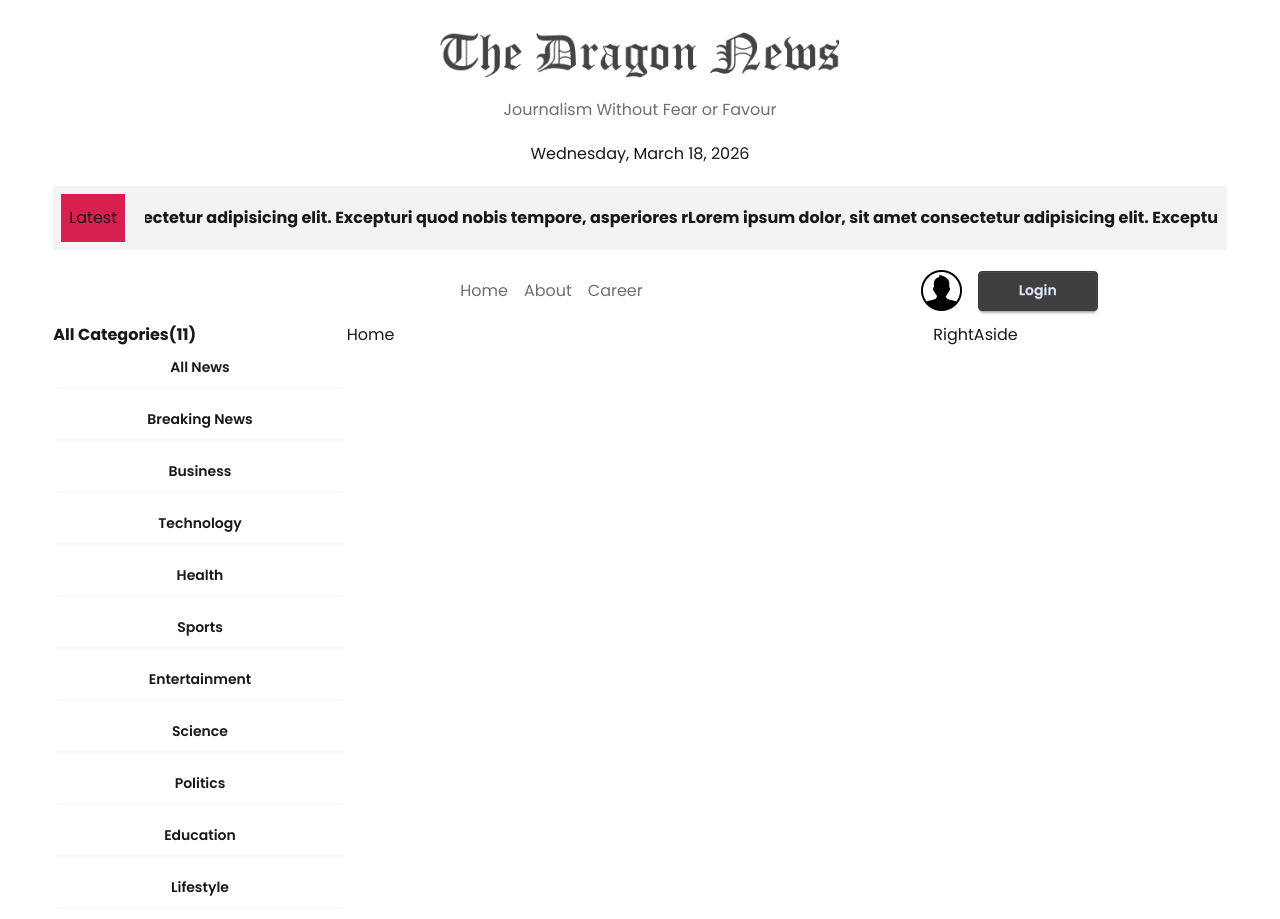
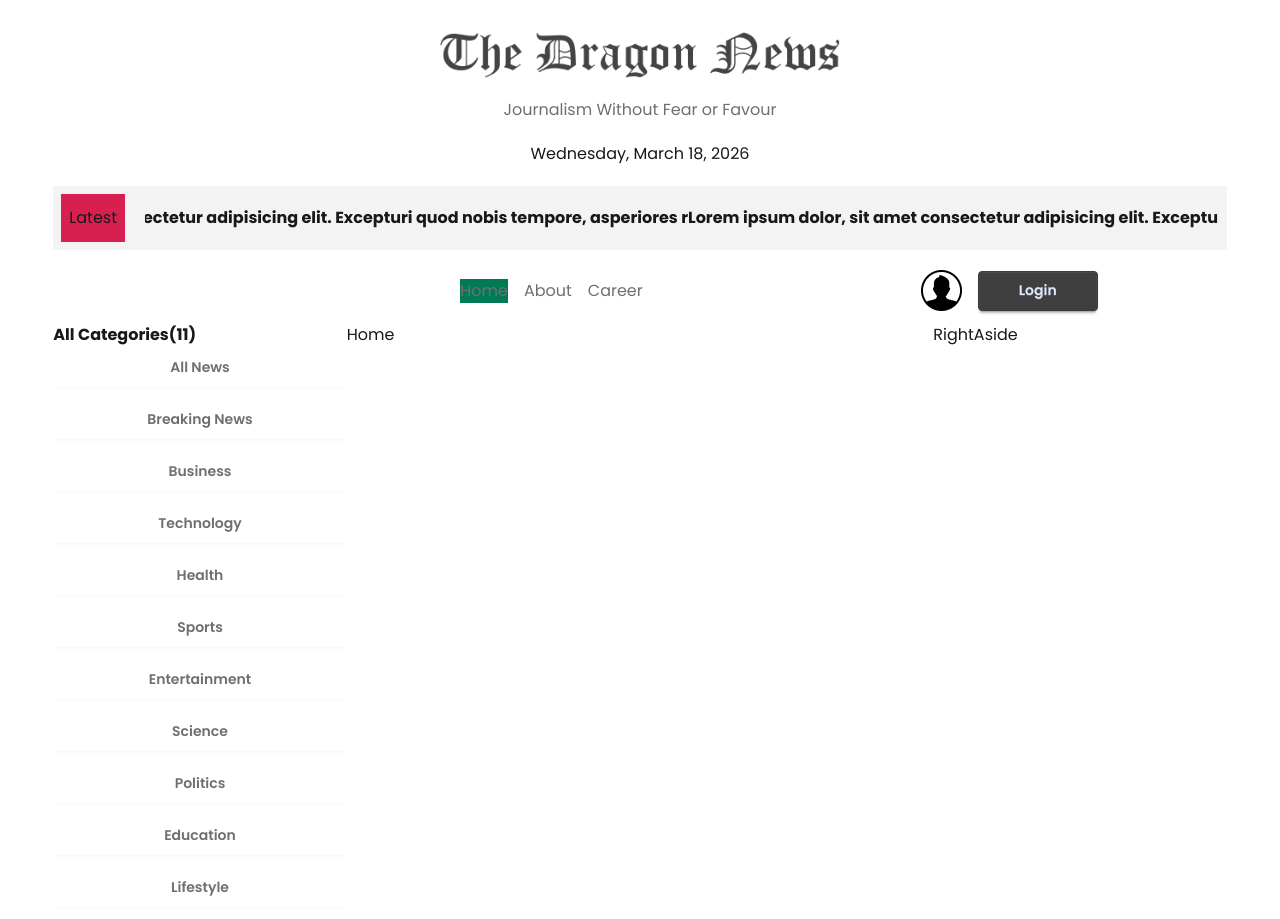
Before and after one commit to RAYHAN-HEXA/Dragon-News, a React (Vite) app: page / in a window 1280 px wide. Built offline with nearby package versions, Linux system fonts and the light colour scheme.

Commit message:
added font size, text colour  in category name .set colour after clicked the category name

```diff
--- a/src/Layoutes/HomeLayout/Categories.jsx
+++ b/src/Layoutes/HomeLayout/Categories.jsx
@@ -14,7 +14,9 @@ const Categories = () => {
          <div className='grid grid-cols-1 gap-3'>
               {
             categories.map((category)=>(
-                <NavLink to={`/categroy/${category.id}`} key={category.id} className={'btn bg-base-100 border-0 hover:bg-base-200 '} >
+                <NavLink
+
+                to={`/categroy/${category.id}`} key={category.id} className={'btn bg-base-100 border-0 hover:bg-base-200 text-accent font-semibold '} >
                    {category.name}
 
                 </NavLink>
--- a/src/index.css
+++ b/src/index.css
@@ -17,3 +17,6 @@
 *{
     font-family: 'Poppins', sans-serif;
 }
+a.active{
+    @apply bg-emerald-700;
+}
```
